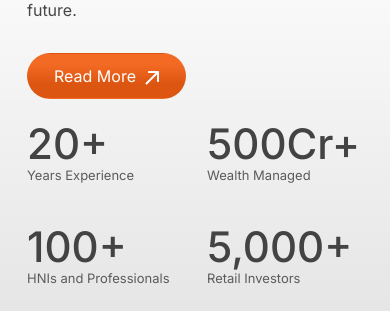
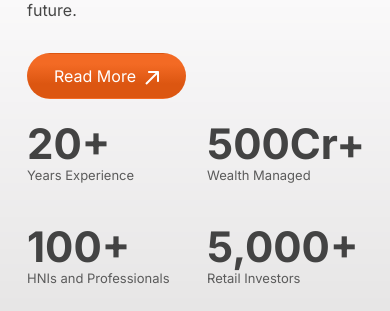
Before and after one commit to akashkatsam/Krishangi-Finance, a React (Create React App) app: page / in a window 390 px wide. Shown: the part 1040-1351 px from the top of the page. Built offline with nearby package versions, Linux system fonts and the light colour scheme.

Commit message:
Update App.css

```diff
--- a/src/App.css
+++ b/src/App.css
@@ -1263,6 +1263,7 @@ font-family: 'inter';
           .counter h3 {
             font-size: 42px;
             line-height: 29px;
+            font-weight: 700;
           }
           .counter p{
             font-size: 13px;
@@ -1360,6 +1361,8 @@ font-family: 'inter';
 
 .why-krishangi-section h2{
   font-size:30px;
+  text-align: center;
+  margin-bottom: 20px;
 }
 #accordian{
   padding: 30px 15px;
```
